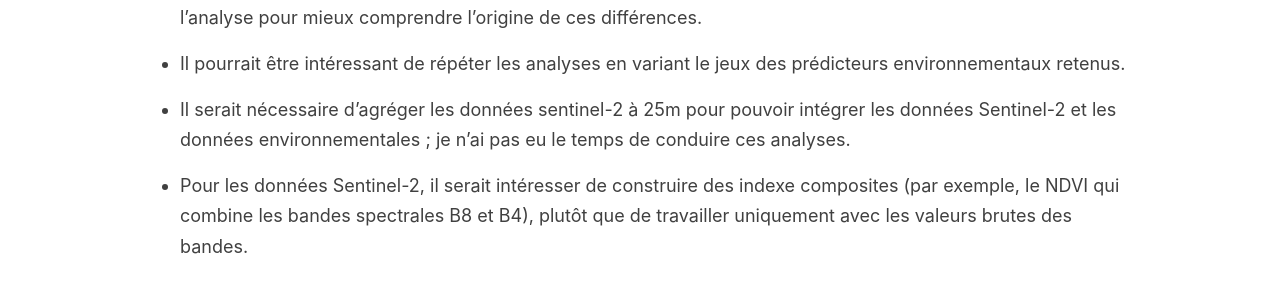
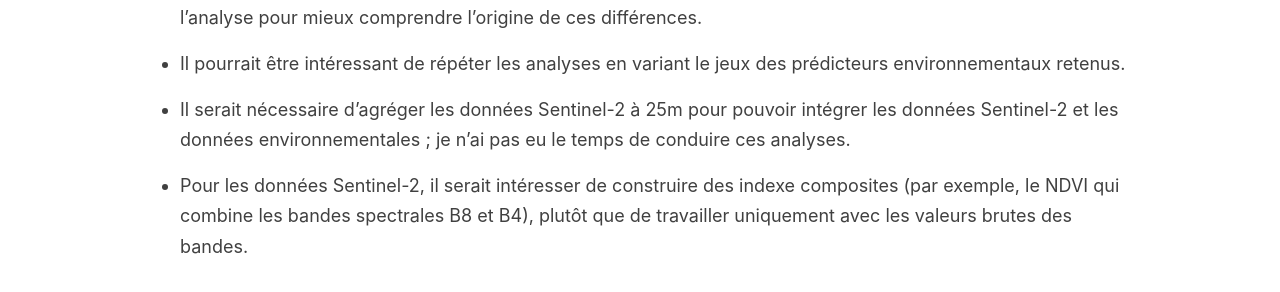
Before and after one commit to sca-opdir/sber-biodiversite-ml-prediction, a Jekyll site: the page built from _pages/results.md, in a window 1280 px wide and 900 px high, scrolled down 4949 px. Shown: the part 488-780 px from the top of the window. Built offline with Jekyll 4.4.1, drawn with Linux system fonts in a browser that asks for light colours.

```diff
--- a/_pages/results.md
+++ b/_pages/results.md
@@ -106,6 +106,6 @@ Afin de consolider les résultats obtenus avec ce jeu de données environnementa
 
 * Il pourrait être intéressant de répéter les analyses en variant le jeux des prédicteurs environnementaux retenus.
 
-* Il serait nécessaire d'agréger les données sentinel-2 à 25m pour pouvoir intégrer les données Sentinel-2 et les données environnementales ; je n'ai pas eu le temps de conduire ces analyses.
+* Il serait nécessaire d'agréger les données Sentinel-2 à 25m pour pouvoir intégrer les données Sentinel-2 et les données environnementales ; je n'ai pas eu le temps de conduire ces analyses.
 
 * Pour les données Sentinel-2, il serait intéresser de construire des indexe composites (par exemple, le NDVI qui combine les bandes spectrales B8 et B4), plutôt que de travailler uniquement avec les valeurs brutes des bandes.
```
